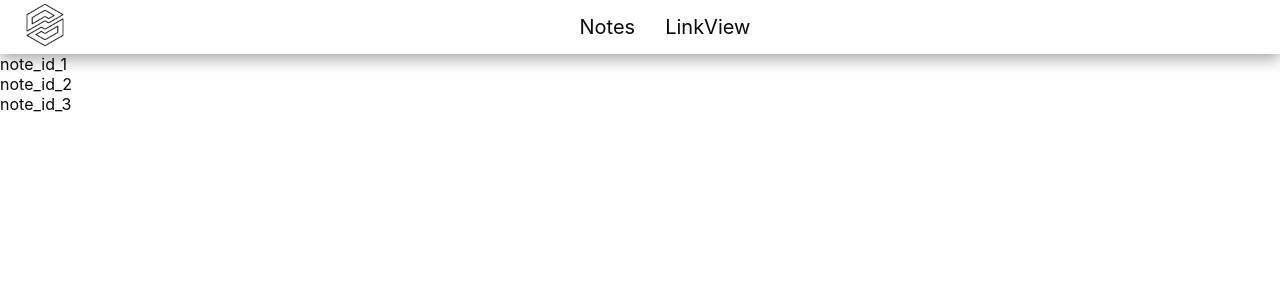
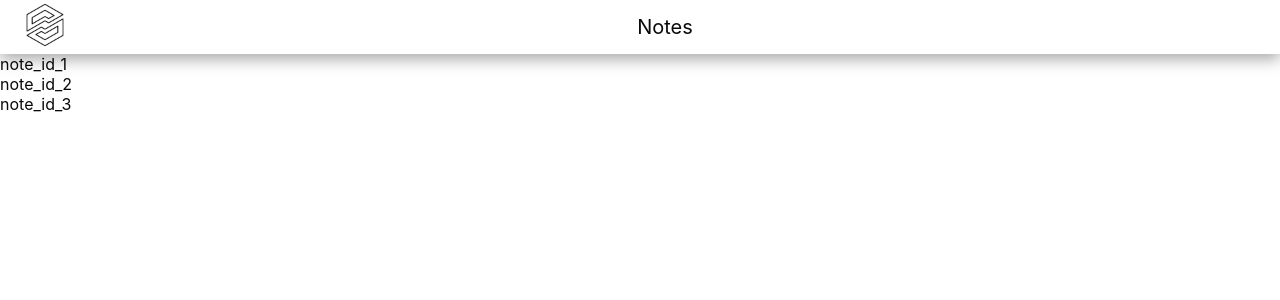
Before and after one commit to mnnaegel/NoteNexus, a Next.js app in the folder client/: page /LinkView in a window 1280 px wide. Shown: the top 300 px of the page. Built offline with nearby package versions, Linux system fonts and the light colour scheme.

Commit message:
remove linkview

```diff
--- a/client/src/components/Header/Header.tsx
+++ b/client/src/components/Header/Header.tsx
@@ -13,10 +13,7 @@ function Header({ isNotLoggedIn }: IHeaderProps) {
   const pathname = usePathname();
   const allowedPages = isNotLoggedIn
     ? [{ name: "Home", href: "/" }]
-    : [
-        { name: "Notes", href: "/notes" },
-        { name: "LinkView", href: "/links" },
-      ];
+    : [{ name: "Notes", href: "/notes" }];
 
   return (
     <div className={styles.Header}>
```
